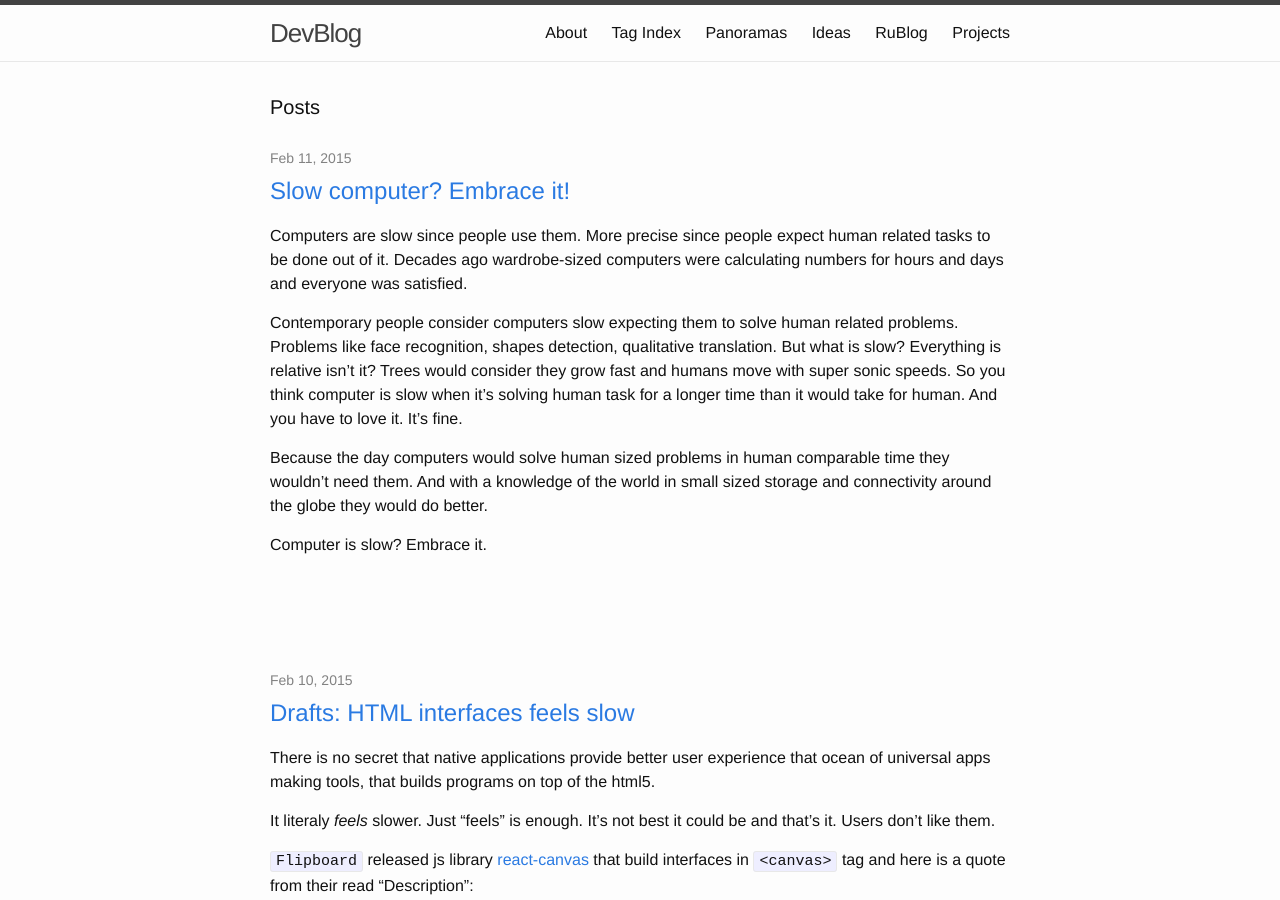
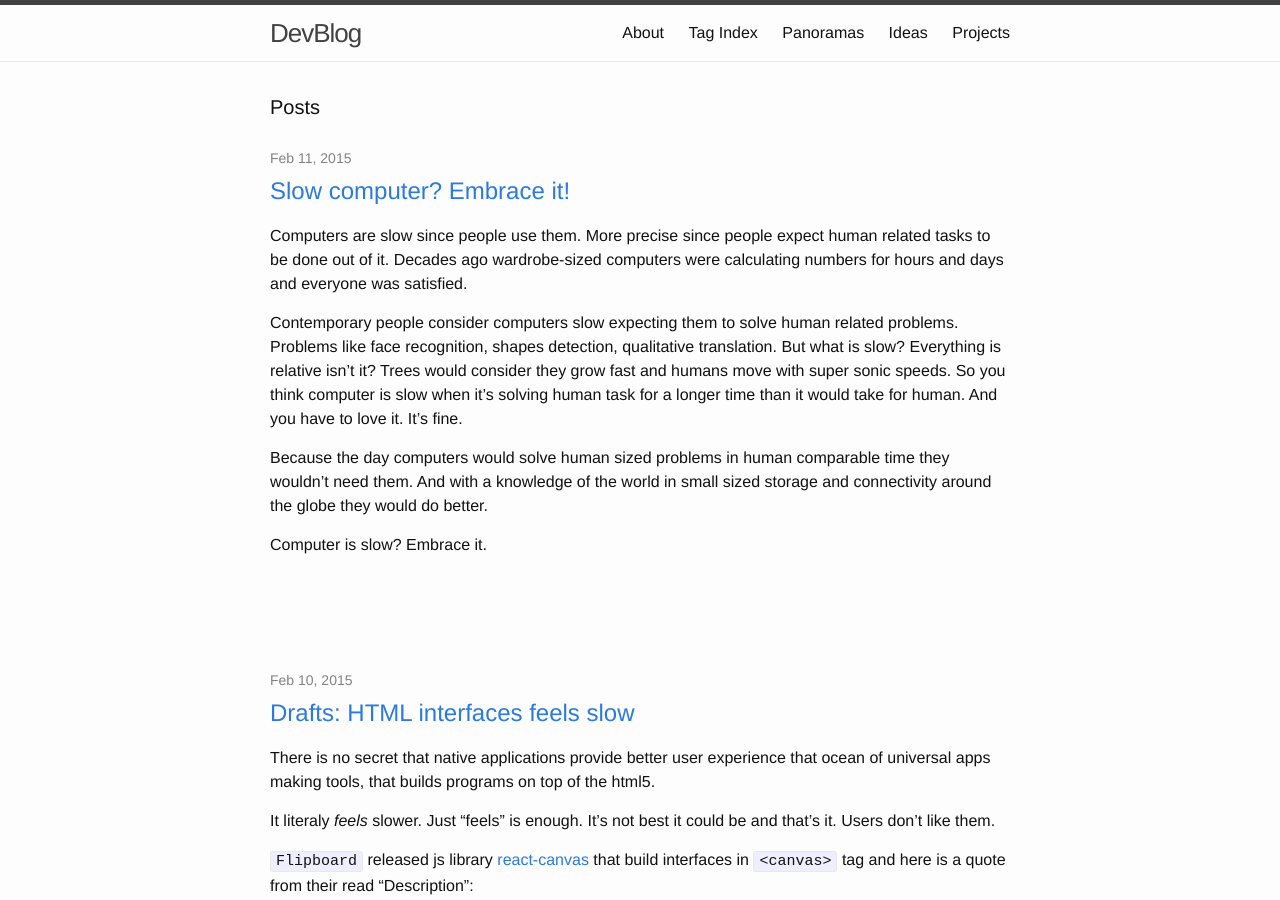
Before and after one commit to famer/blog, a Jekyll site: the page built from index.html, in a window 1280 px wide and 900 px high. Built offline with Jekyll 4.4.1, drawn with Linux system fonts in a browser that asks for light colours; the list of posts is cut into pages by our own code.

Commit message:
rublog - link

```diff
--- a/_includes/header.html
+++ b/_includes/header.html
@@ -20,7 +20,6 @@
           <a class="page-link" href="{{ page.url | prepend: site.baseurl }}">{{ page.title }}</a>
           {% endif %}
         {% endfor %}
-		  <a class="page-link" href="/rublog/">RuBlog</a>
           <a class="page-link" href="/projects/">Projects</a>
       </div>
     </nav>
```
